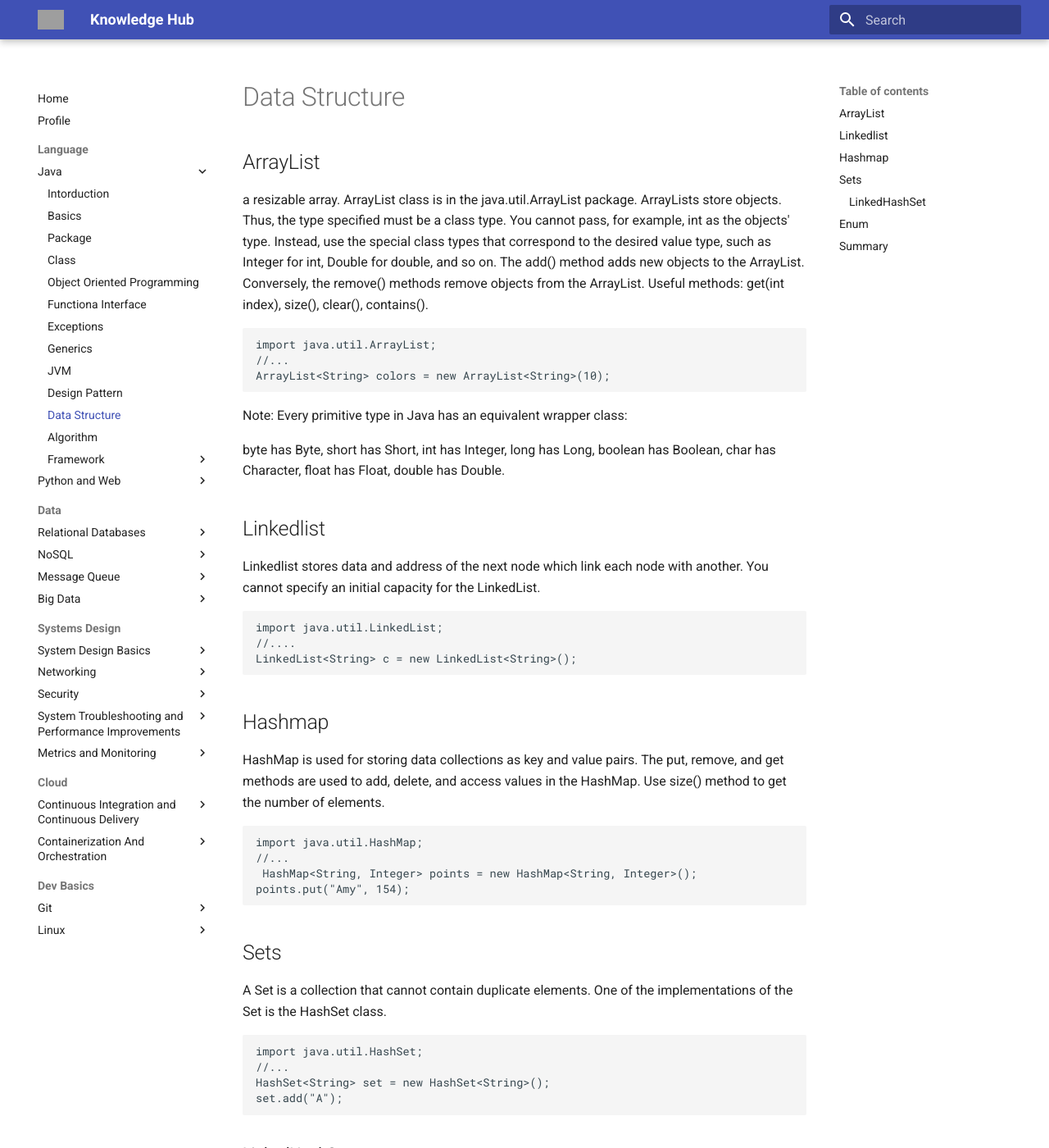
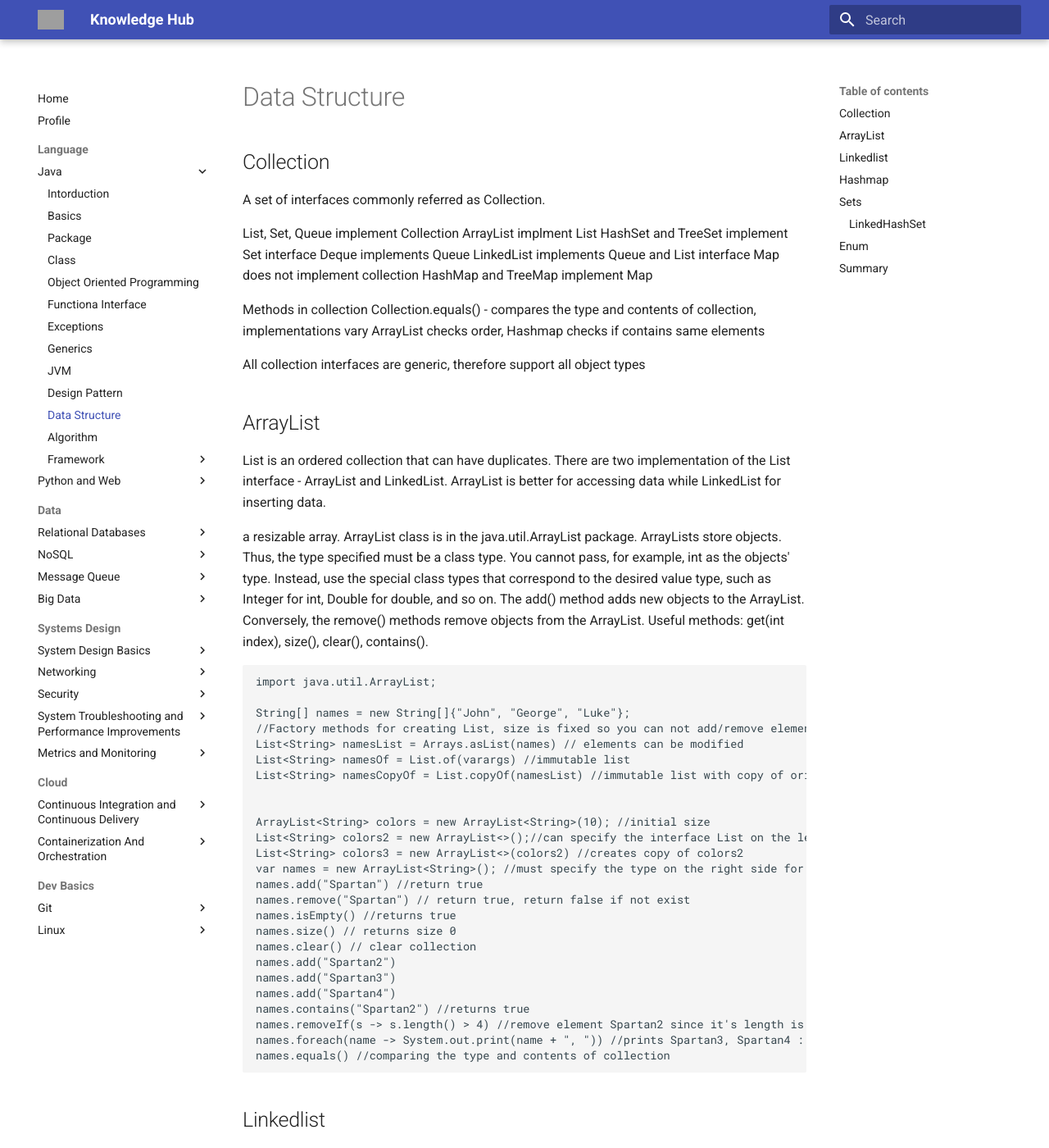
Before and after one commit to moascode/hub, an MkDocs documentation site: the page built from courses/language/java/data_structure.md, in a window 1280 px wide and 1400 px high. Shown: the whole window at 82% size. Built offline with MkDocs 1.6.1 and Material for MkDocs 9.7.7, drawn with Linux system fonts in a browser that asks for light colours; some of the changed text lies outside the part shown; grey boxes are pictures that could not be loaded.

Commit message:
Add data strcuture

````diff
--- a/courses/language/java/data_structure.md
+++ b/courses/language/java/data_structure.md
@@ -1,19 +1,57 @@
 # Data Structure
 
+## Collection
+
+A set of interfaces commonly referred as Collection.
+
+List, Set, Queue implement Collection
+ArrayList implment List
+HashSet and TreeSet implement Set
+interface Deque implements Queue
+LinkedList implements Queue and List
+interface Map does not implement collection
+HashMap and TreeMap implement Map
+
+Methods in collection
+Collection.equals() - compares the type and contents of collection, implementations vary
+ArrayList checks order, Hashmap checks if contains same elements
+
+All collection interfaces are generic, therefore support all object types
+
 ## ArrayList
+
+List is an ordered collection that can have duplicates. There are two implementation of the List interface - ArrayList and LinkedList.
+ArrayList is better for accessing data while LinkedList for inserting data.
 
 a resizable array. ArrayList class is in the java.util.ArrayList package. ArrayLists store objects. Thus, the type specified must be a class type. You cannot pass, for example, int as the objects' type. Instead, use the special class types that correspond to the desired value type, such as Integer for int, Double for double, and so on. The add() method adds new objects to the ArrayList. Conversely, the remove() methods remove objects from the ArrayList. Useful methods: get(int index), size(), clear(), contains().
 
 ```java
 import java.util.ArrayList;
-//...
-ArrayList<String> colors = new ArrayList<String>(10);
+
+String[] names = new String[]{"John", "George", "Luke"};
+//Factory methods for creating List, size is fixed so you can not add/remove elements
+List<String> namesList = Arrays.asList(names) // elements can be modified
+List<String> namesOf = List.of(varargs) //immutable list
+List<String> namesCopyOf = List.copyOf(namesList) //immutable list with copy of original values
+
+
+ArrayList<String> colors = new ArrayList<String>(10); //initial size
+List<String> colors2 = new ArrayList<>();//can specify the interface List on the left, can ommit the type on the right side
+List<String> colors3 = new ArrayList<>(colors2) //creates copy of colors2
+var names = new ArrayList<String>(); //must specify the type on the right side for using var
+names.add("Spartan") //return true
+names.remove("Spartan") // return true, return false if not exist
+names.isEmpty() //returns true
+names.size() // returns size 0
+names.clear() // clear collection
+names.add("Spartan2")
+names.add("Spartan3")
+names.add("Spartan4")
+names.contains("Spartan2") //returns true
+names.removeIf(s -> s.length() > 4) //remove element Spartan2 since it's length is 8 : takes predicate as argument
+names.foreach(name -> System.out.print(name + ", ")) //prints Spartan3, Spartan4 : takes consumer as argumenr
+names.equals() //comparing the type and contents of collection
 ```
-
-Note:
-Every primitive type in Java has an equivalent wrapper class:
-
-byte has Byte, short has Short, int has Integer, long has Long, boolean has Boolean, char has Character, float has Float, double has Double.
 
 ## Linkedlist
 
@@ -44,7 +82,7 @@ A Set is a collection that cannot contain duplicate elements. One of the impleme
 import java.util.HashSet;
 //...
 HashSet<String> set = new HashSet<String>();
-set.add("A");
+set.add("A"); //return true, return false if it's duplicate
 ```
 
 ### LinkedHashSet
````
Also changed, not shown: courses/language/java/generics.md (+2 -0 lines).
